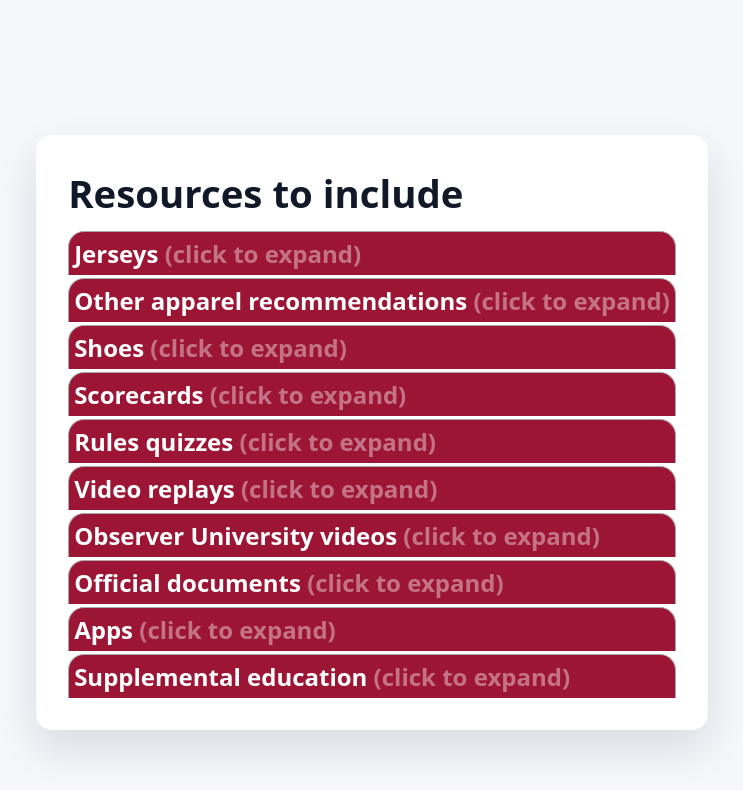
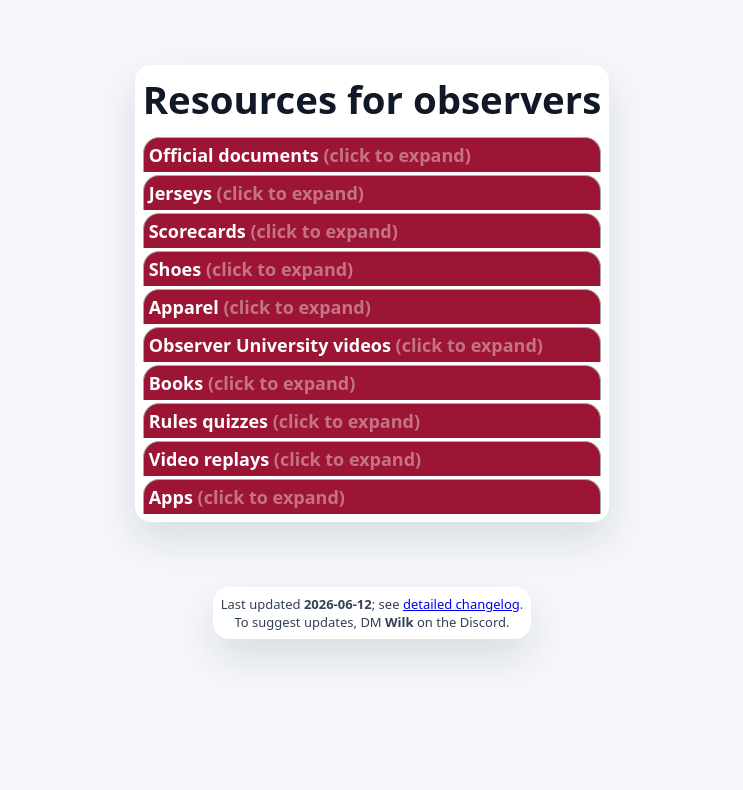
Before and after one commit to jdwilkinson/ObserverResources, a React (Vite) app: page / in a window 1280 px wide. Shown: the top 790 px of the page, without its empty margins (268-1011 px from the left). Built offline with nearby package versions, Linux system fonts and the light colour scheme.

Commit message:
Reorder sections, add TODOs.  Add footer.  Minor UI tweaks.

```diff
--- a/src/App.tsx
+++ b/src/App.tsx
@@ -6,30 +6,56 @@
   return (
     <main>
       <section>
-        <h1>Resources to include</h1>
+        <h1 className="topmost-header">Resources for observers</h1>
+
+        <CollapsibleSection sectionTitle="Official documents">
+          TODO: Gather these official documents:
+          <ul>
+            <li>Rules (<a href='https://usaultimate.org/rules/'>Source</a>)</li>
+            <li>Observer manual (<a href='https://usaultimate.org/wp-content/uploads/2020/11/2024-Observer-Manual-2024-04-25.pdf'>Outdated link</a>, <a href='https://usaultimate.org/observers/'>Source</a>)</li>
+          </ul>
+        </CollapsibleSection>
 
         <CollapsibleSection sectionTitle="Jerseys">
           {Resources.jerseys.map((jersey: Jersey) => (jersey.render()))}
         </CollapsibleSection>
 
-        <CollapsibleSection sectionTitle="Other apparel recommendations">
-          (scour Discord for shorts, jackets, hats, etc)
+        <CollapsibleSection sectionTitle="Scorecards">
+          {Resources.scorecards.map((sc: Scorecard) => (sc.render()))}
+
+          TODO: Gather these additional ones:
+          <ul>
+            <li>Zeta's horizontal style</li>
+            <li>Wally's vertical style</li>
+          </ul>
         </CollapsibleSection>
 
         <CollapsibleSection sectionTitle="Shoes">
           {Resources.shoes.map((shoe: Shoe) => (shoe.render()))}
         </CollapsibleSection>
 
-        <CollapsibleSection sectionTitle="Scorecards">
-          {Resources.scorecards.map((sc: Scorecard) => (sc.render()))}
+        <CollapsibleSection sectionTitle="Apparel">
+          TODO: Scour Discord for shorts, jackets, hats, etc
+        </CollapsibleSection>
 
+        <CollapsibleSection sectionTitle="Observer University videos">
+          TODO: Convert these links into resources:
           <ul>
-            <li>Zeta's horizontal style</li>
-            <li>Wally's vertical style</li>
+            <li><a href='https://www.youtube.com/watch?v=jEssYG0SwO8'>Volume 1</a></li>
+            <li><a href='https://www.youtube.com/watch?v=HndetKAiOmE'>Volume 2</a></li>
+            <li><a href='https://www.youtube.com/watch?v=HndetKAiOmE'>Volume 3</a></li>
           </ul>
         </CollapsibleSection>
 
-        <CollapsibleSection sectionTitle='Rules quizzes'>
+        <CollapsibleSection sectionTitle="Books">
+          TODO: Convert this into a resource:
+          <ul>
+            <li><a href='https://www.amazon.com/Social-Ref-Become-Better-Referee/dp/1793133549'>The Social Ref book</a></li>
+          </ul>
+        </CollapsibleSection>
+
+        <CollapsibleSection sectionTitle="Rules quizzes">
+          TODO: Gather and/or duplicate at least these rules quizzes:
           <ul>
             <li><a href='https://docs.google.com/forms/d/e/1FAIpQLScidc_cjJymmk79dqUQKoIT4XOlqpDhVVwxkM3K7AxdEiYL2g/viewform?usp=send_form'>College Nationals 2026 pre-quiz</a></li>
             <li>Other rules quizzes from Cotton?</li>
@@ -37,37 +63,28 @@
         </CollapsibleSection>
 
         <CollapsibleSection sectionTitle="Video replays">
+          TODO: Consider whether this is the right place to put video resources
           <ul>
             <li>...</li>
           </ul>
         </CollapsibleSection>
 
-        <CollapsibleSection sectionTitle='Observer University videos'>
-          <ul>
-            <li><a href='https://www.youtube.com/watch?v=jEssYG0SwO8'>Volume 1</a></li>
-            <li><a href='https://www.youtube.com/watch?v=HndetKAiOmE'>Volume 2</a></li>
-            <li><a href='https://www.youtube.com/watch?v=HndetKAiOmE'>Volume 3</a></li>
-          </ul>
-        </CollapsibleSection>
-
-        <CollapsibleSection sectionTitle="Official documents">
-          <ul>
-            <li>Rules (<a href='https://usaultimate.org/rules/'>Source</a>)</li>
-            <li>Observer manual (<a href='https://usaultimate.org/wp-content/uploads/2020/11/2024-Observer-Manual-2024-04-25.pdf'>Outdated link</a>, <a href='https://usaultimate.org/observers/'>Source</a>)</li>
-          </ul>
-        </CollapsibleSection>
-
         <CollapsibleSection sectionTitle="Apps">
+          TODO: Scour Discord for apps
           <ul>
             <li>SOTA?</li>
           </ul>
         </CollapsibleSection>
-
-        <CollapsibleSection sectionTitle="Supplemental education">
-          <ul>
-            <li><a href='https://www.amazon.com/Social-Ref-Become-Better-Referee/dp/1793133549'>The Social Ref book</a></li>
-          </ul>
-        </CollapsibleSection>
+      </section>
+      <section>
+        <div className="footer">
+          Last updated <b>2026-06-12</b>; see&nbsp;
+          <a href='https://github.com/jdwilkinson/ObserverResources/commits/main/' target='_blank' rel='noopener noreferrer'>
+            detailed changelog
+          </a>.
+          <br />
+          To suggest updates, DM <b>Wilk</b> on the Discord.
+        </div>
       </section>
     </main >
   );
--- a/src/index.css
+++ b/src/index.css
@@ -13,7 +13,8 @@
 
 main {
   display: grid;
-  min-height: 100vh;
+  min-height: 80vh;
+  min-height: 80dvh;
   place-items: center;
   padding: 2rem;
 }
@@ -23,7 +24,7 @@
   border-radius: 1rem;
   box-shadow: 0 18px 40px rgba(15, 23, 42, 0.12);
   max-width: 100%;
-  padding: 2rem;
+  padding: 0.5rem;
 }
 
 h1 {
@@ -54,7 +55,7 @@
   background-color: #9d1535;
 
   color: white;
-  font-size: x-large;
+  font-size: large;
   font-weight: bold;
   min-width: 400px;
   min-height: 20px;
@@ -87,3 +88,13 @@
   border: 1px solid lightgray;
   margin: 5px;
 }
+
+.footer {
+  font-size: small;
+  color: #334155;
+  text-align: center;
+}
+
+.topmost-header {
+  text-align: center;
+}
```
